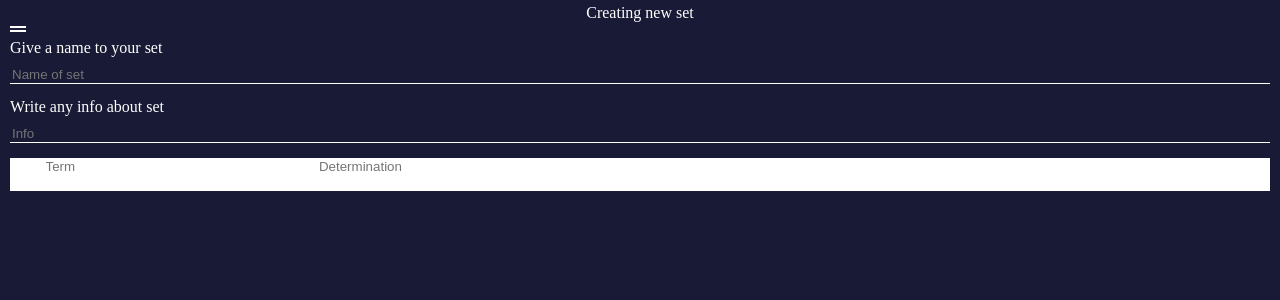
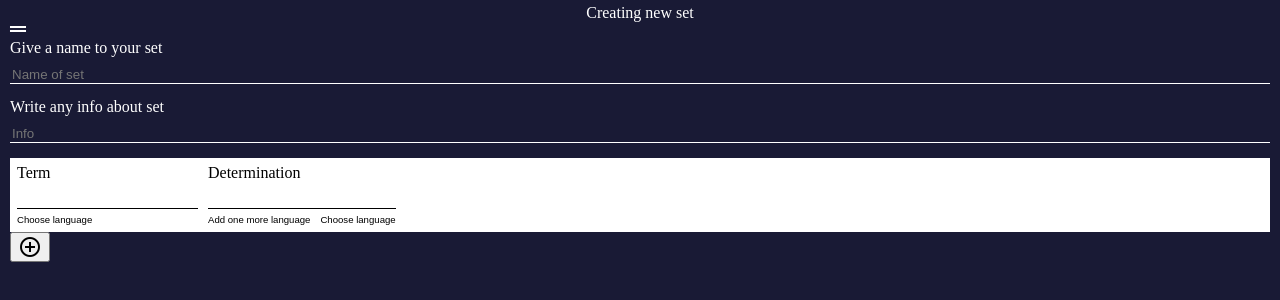
Before and after one commit to Muloversic/easy-learn-React-, a React (Create React App) app: page /new-set in a window 1280 px wide. Shown: the top 300 px of the page. Built offline with nearby package versions, Linux system fonts and the light colour scheme.

Commit message:
created markup for newSet component

```diff
--- a/src/components/NewSet.js
+++ b/src/components/NewSet.js
@@ -1,4 +1,17 @@
+import { React, useState, useEffect } from "react";
 export default function NewSet(props) {
+  useEffect(() => {
+    const wordElemArr = document.querySelectorAll(".form__word");
+    console.log(wordElemArr);
+    [...wordElemArr].forEach((wordElement) => {
+      const buttonAdd =
+        '<button class="material-icons">add_circle_outline</button>';
+      if (wordElement.nextElementSibling === null) {
+        wordElement.insertAdjacentHTML("afterend", buttonAdd);
+      }
+    });
+  });
+
   return (
     <main className="main main-new_set new-set">
       <form className="new-set__form form">
@@ -24,23 +37,34 @@ export default function NewSet(props) {
         />
         <div className="form__words">
           <div className="form__word">
-            <div className="from__word-input">
-              <label className="form__label">Term</label>
+            <div className="form__word-data">
+              <div className="form__word-input">
+                <label className="form__label form__label--new-word">
+                  Term
+                </label>
                 <input
                   type="text"
-                placeholder="Term"
                   name="Term"
-                className="form__input"
+                  className="form__input form__input--new-word"
                 />
+                <button className="form__btn-lang">Choose language</button>
               </div>
-            <div className="from__word-input">
-              <label className="form__label">Determination</label>
+              <div className="form__word-input">
+                <label className="form__label form__label--new-word">
+                  Determination
+                </label>
                 <input
                   type="text"
-                placeholder="Determination"
                   name="Determination"
-                className="form__input"
+                  className="form__input form__input--new-word"
                 />
+                <div className="form__buttons-lang">
+                  <button className="form__btn-lang">
+                    Add one more language
+                  </button>
+                  <button className="form__btn-lang">Choose language</button>
+                </div>
+              </div>
             </div>
           </div>
         </div>
--- a/src/scss/newSet.scss
+++ b/src/scss/newSet.scss
@@ -1,24 +1,54 @@
-@import './variables.scss';
-.form{
+@import "./variables.scss";
+.form {
     display: flex;
     flex-direction: column;
-    &__label{
+    &__label {
         color: $white;
         margin: 0 0 10px 0;
+        &--new-word {
+            color: $black;
+        }
     }
-    &__input{
+    &__input {
         margin: 0 0 15px 0;
         outline: none;
         background-color: transparent;
         border: none;
         border-bottom: 1px solid $white;
+        &--new-word {
+            width: 100%;
+            border-bottom: 1px solid $black;
+            margin: 0;
+        }
     }
-    &__word{
+    &__word {
         display: flex;
         background-color: $white;
-        &-input{
+        padding: 7px;
+        &-data {
+            display: flex;
+
+        }
+        &-input {
             display: flex;
             flex-direction: column;
+            &:first-child {
+                margin-right: 10px;
+            }
         }
     }
+    &__buttons-lang{
+        display: flex;
+        .form__btn-lang:first-child{
+            margin-right: 10px;
+        }
+    }
+    &__btn-lang{
+        margin-top: 5px;
+        padding: 0;
+        font-size: 0.6em;
+        background-color:transparent;
+        border: none;
+        text-align: left;
+    }
 }
--- a/src/scss/variables.scss
+++ b/src/scss/variables.scss
@@ -1 +1,2 @@
 $white: #fff;
+$black: #000;
```
Lines whose indentation alone changed are shown as unchanged.
